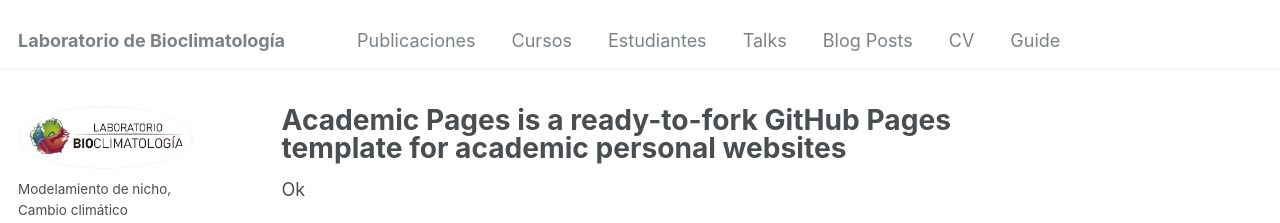
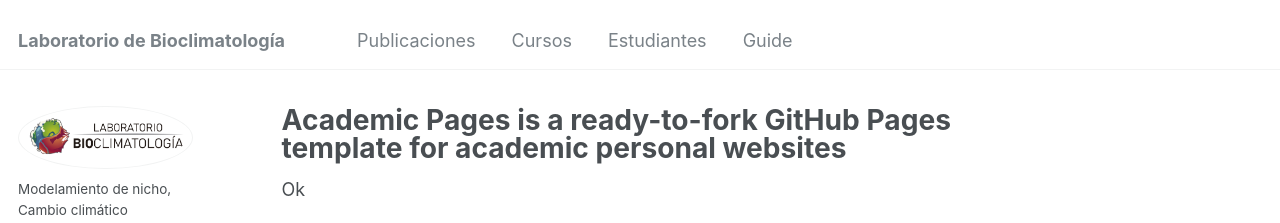
Before and after one commit to Mauriciodiazz/labbioclim, a Jekyll site: the page built from _pages/about.md, in a window 1280 px wide. Shown: the top 223 px of the page. Built offline with Jekyll 4.4.1, drawn with Linux system fonts in a browser that asks for light colours.

Commit message:
Update navigation.yml

```diff
--- a/_data/navigation.yml
+++ b/_data/navigation.yml
@@ -14,14 +14,5 @@ main:
   - title: "Estudiantes"
     url: /estudiantes/
 
-  - title: "Talks"
-    url: /talks/
-
-  - title: "Blog Posts"
-    url: /year-archive/
-
-  - title: "CV"
-    url: /cv/
-
   - title: "Guide"
     url: /markdown/
```
